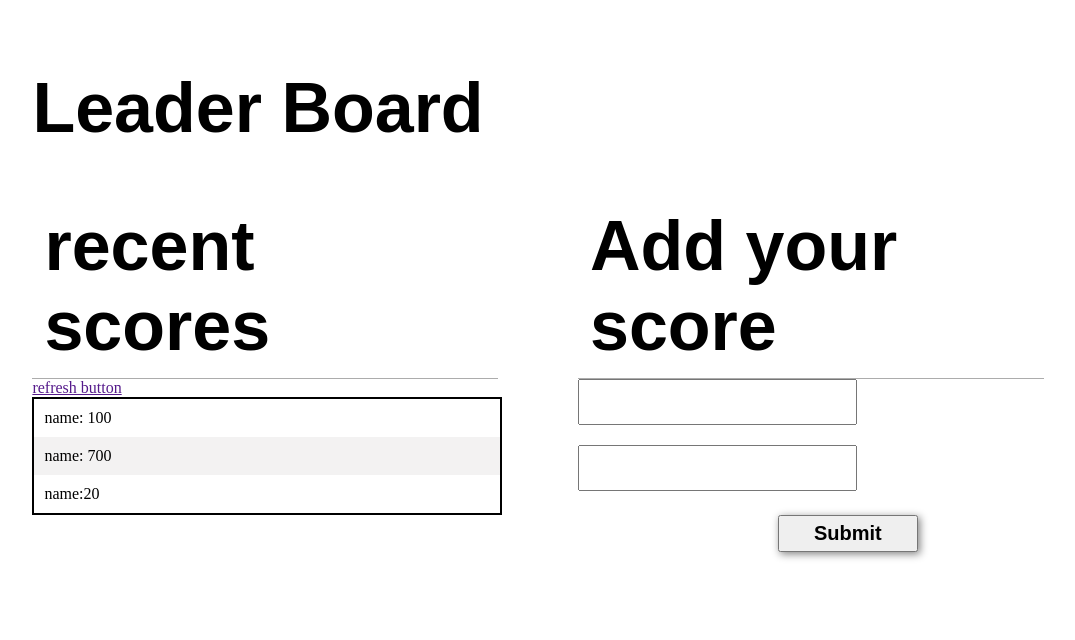
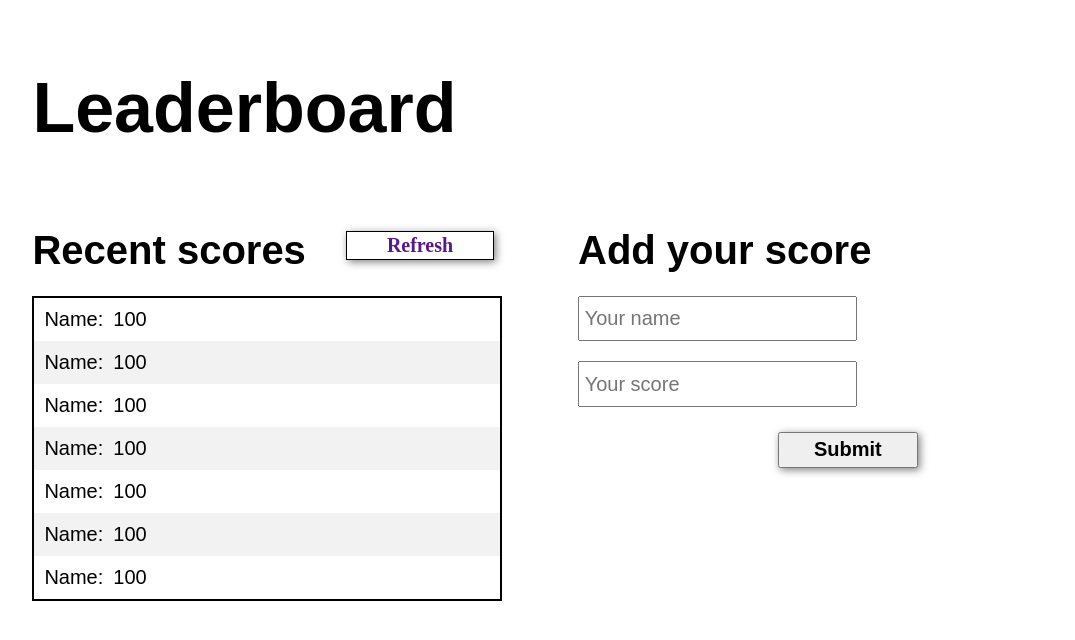
Before and after one commit to alexiscyber14/leaderBoard, a website built with webpack: page dist/index.html in a window 1280 px wide. Shown: the whole page, without its empty margins (102-1177 px from the left). Built offline with nearby package versions, Linux system fonts and the light colour scheme.

Commit message:
Add build

```diff
--- a/dist/index.html
+++ b/dist/index.html
@@ -5,32 +5,35 @@
     <meta name="viewport" content="width=device-width, initial-scale=1.0">
     <link rel="stylesheet" href="https://cdnjs.cloudflare.com/ajax/libs/font-awesome/4.7.0/css/font-awesome.min.css">
     <title> To-do list</title>
-<script defer src="bundle3da44f9719bde85d1a65.js"></script></head>
+<script defer src="bundle140aa6add46ad0e82484.js"></script></head>
 <body>
     <main>
-      <h1>Leader Board</h1>
+      <h1>Leaderboard</h1>
         <section class="window">
-
           <div>
-            <div>
-            <h1>recent scores</h1>
-            <a href="">refresh button</a>
+            <div class="list-header">
+            <h2 >Recent scores</h1>
+            <a href="">refresh</a>
             </div>
             <div class="score-list">
-              <li>name: 100</li>
-              <li>name: 700</li>
-              <li>name:20</li>
+              <li><span>name: </span><span> 100</span></li>
+              <li><span>name: </span><span> 100</span></li>
+              <li><span>name: </span><span> 100</span></li>
+              <li><span>name: </span><span> 100</span></li>
+              <li><span>name: </span><span> 100</span></li>
+              <li><span>name: </span><span> 100</span></li>
+              <li><span>name: </span><span> 100</span></li>
             </div>
           </div>
 
           <div>
             <div>
-            <h1>Add your score</h1>
+            <h2 id="title">Add your score</h1>
             </div>
             <div class="score-form">
-              <form action="">
-                <input type="text" name="" id="">
-                <input type="text" name="" id="">
+              <form action="" >
+                <input type="text" name="" id="" placeholder="Your name">
+                <input type="text" name="" id="" placeholder="Your score">
                 <button type="submit">submit</button>
               </form>
             </div>
```
Also changed, not shown: dist/bundle140aa6add46ad0e82484.js (renamed from dist/bundle3da44f9719bde85d1a65.js, +18 -2 lines), 2 other files.
